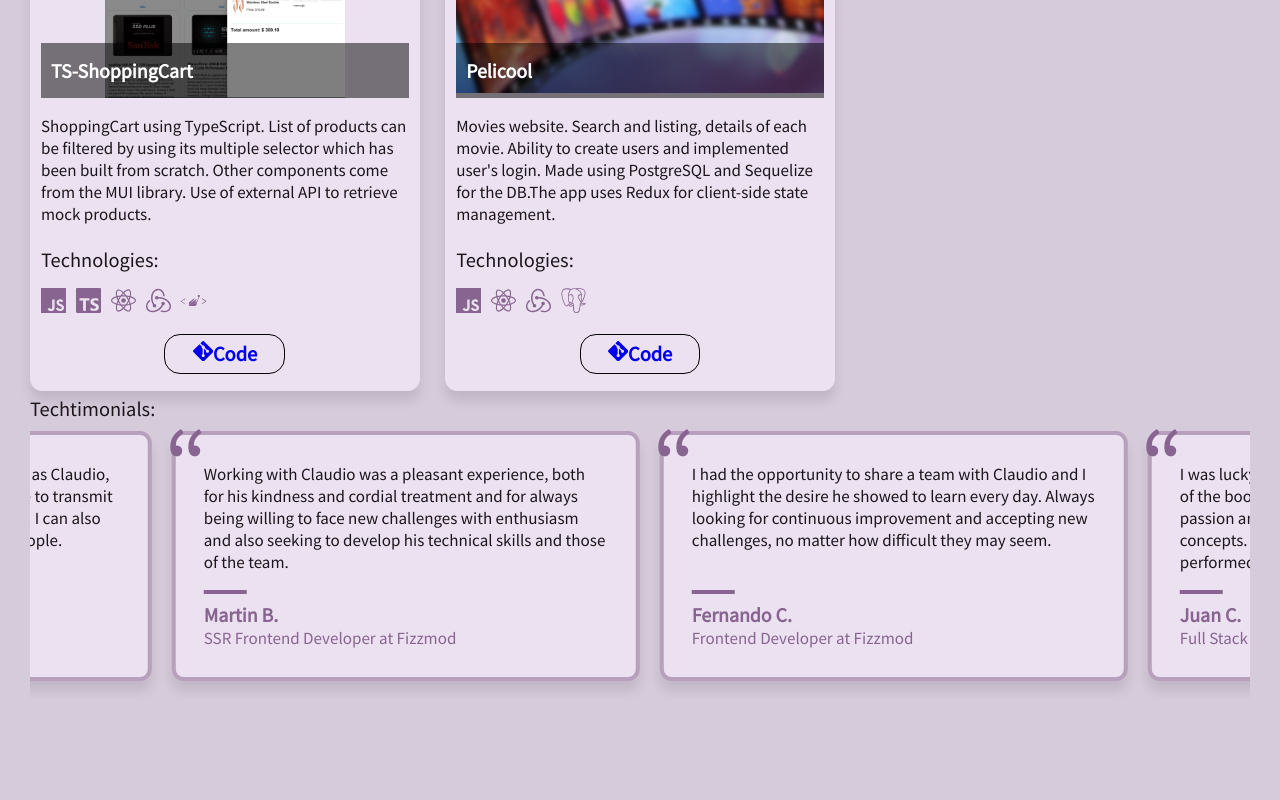
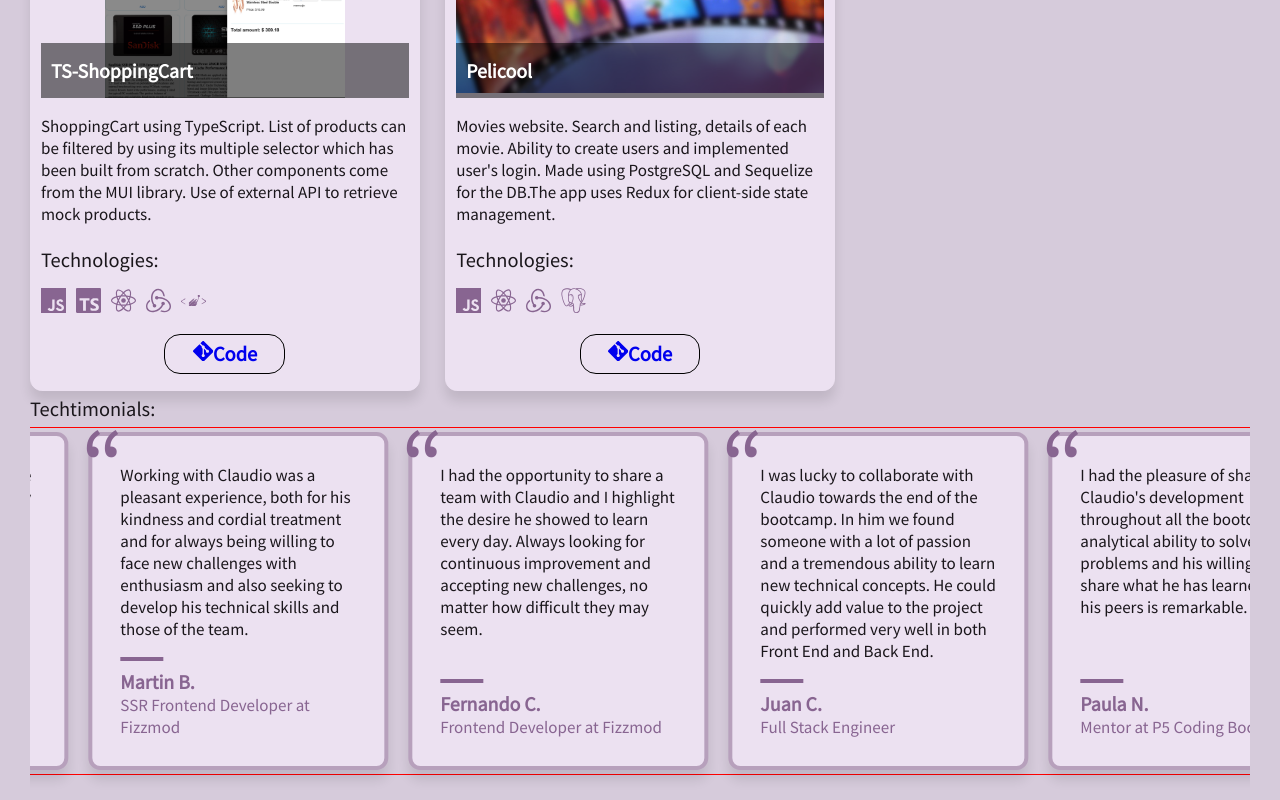
Before and after one commit to cmzluna/cmz.codes, a Next.js app: page / in a window 1280 px wide. Shown: the part 1615-2415 px from the top of the page. Before the commit the page ends 2325 px from the top, so only its background shows below. Built offline with nearby package versions, Linux system fonts and the light colour scheme.

Commit message:
techtimonials style

```diff
--- a/components/TechtimonialCard/styles.ts
+++ b/components/TechtimonialCard/styles.ts
@@ -11,7 +11,7 @@ const Container = styled.div`
   border-color: ${({ theme }) => lighten(0.2, theme.colors.primary)};
   background-color: ${({ theme }) => theme.colors.background.secondary};
   display: flex;
-  width: 550px;
+  width: 300px;
   flex-direction: column;
   justify-content: space-between;
   align-items: center;
--- a/components/TechtimonialsList/styles.ts
+++ b/components/TechtimonialsList/styles.ts
@@ -17,9 +17,10 @@ const InnerWrapper = styled.div`
     }
   }
   display: flex;
+  width: 150%;
   flex-direction: row;
   margin-bottom: 15px;
-  width: 200%;
+  border: 1px solid red;
   animation: scroll-left 20s linear infinite;
 
   :hover {
```
